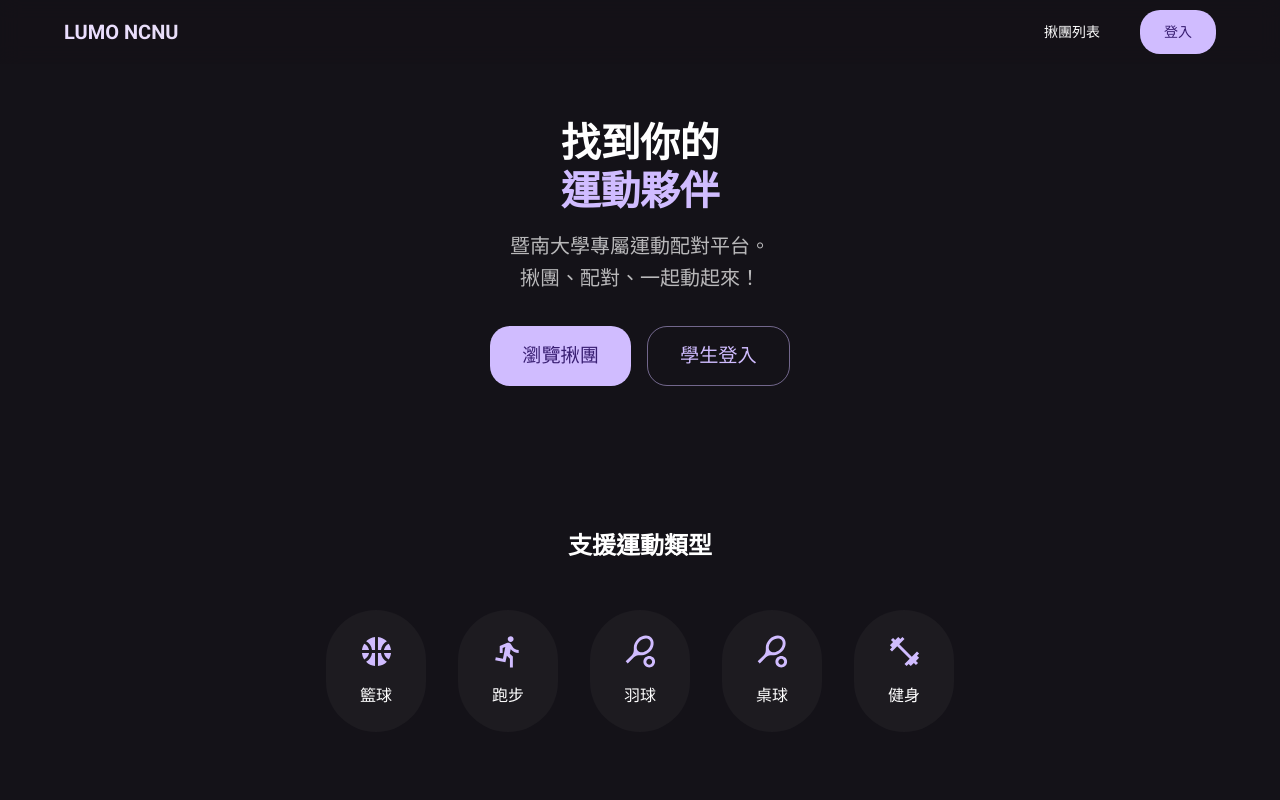
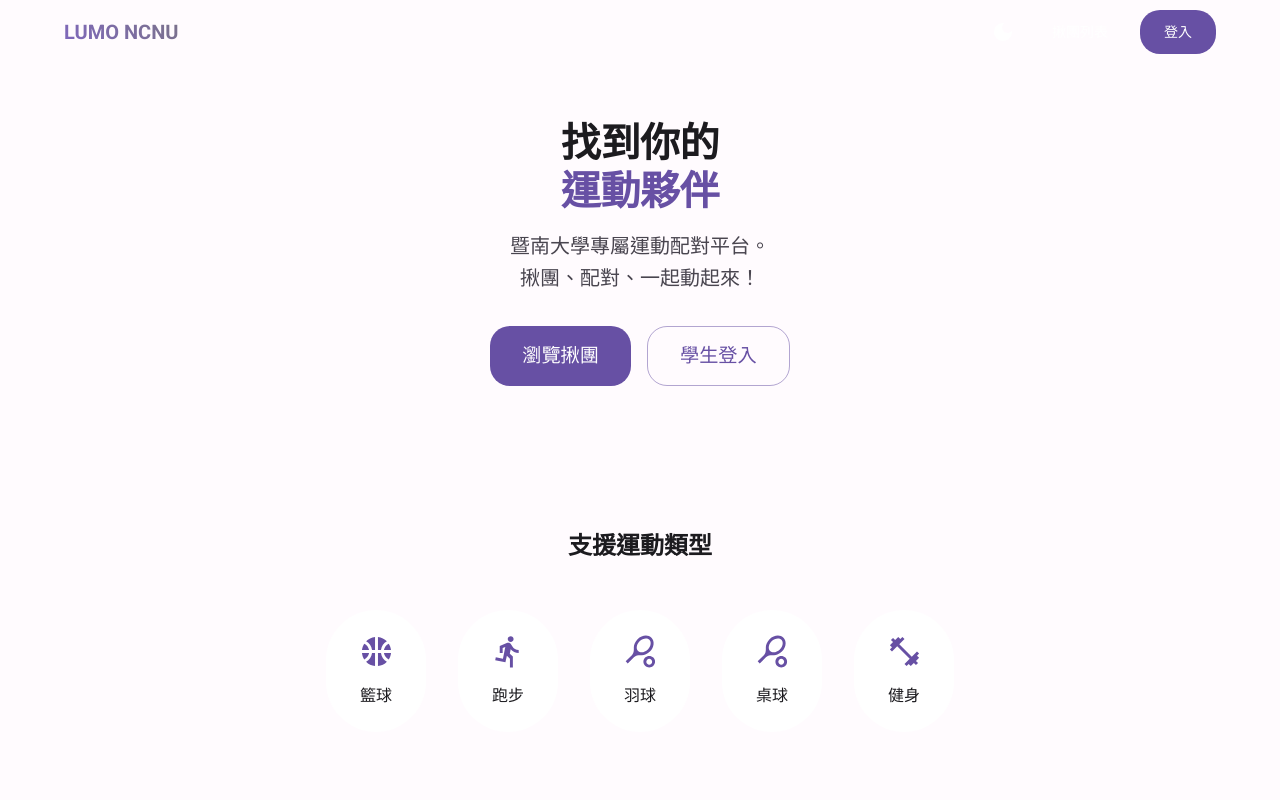
Before and after one commit to DONGHANK-001/lumo-ncnu, a Next.js app in the folder frontend/: page / in a window 1280 px wide. Shown: the top 800 px of the page. Built offline with nearby package versions, Linux system fonts and the light colour scheme; no server answers.

Commit message:
feat: 加入深色/淺色模式切換功能

```diff
--- a/frontend/src/app/page.tsx
+++ b/frontend/src/app/page.tsx
@@ -15,7 +15,8 @@ import {
     Alert,
     Snackbar,
     Paper,
-    useTheme
+    useTheme,
+    IconButton
 } from '@mui/material';
 import {
     SportsBasketball,
@@ -24,13 +25,16 @@ import {
     FitnessCenter,
     School,
     Group,
-    Security
+    Security,
+    DarkMode,
+    LightMode
 } from '@mui/icons-material';
 import Link from 'next/link';
 import { useAuth } from '@/hooks/useAuth';
 import { useWakeupBackend } from '@/hooks/useWakeupBackend';
 import { useServiceWorker } from '@/hooks/useServiceWorker';
 import { useState, useEffect } from 'react';
+import { useThemeMode } from '@/theme/ThemeModeContext';
 
 const SPORTS = [
     { icon: <SportsBasketball fontSize="large" />, name: '籃球' },
@@ -43,6 +47,7 @@ const SPORTS = [
 export default function LandingPage() {
     const theme = useTheme();
     const { user, loading, error, signIn } = useAuth();
+    const { mode, toggleMode } = useThemeMode();
     const [showError, setShowError] = useState(false);
 
     // 預先喚醒後端 (Render 冷啟動優化)
@@ -83,7 +88,7 @@ export default function LandingPage() {
     return (
         <Box sx={{ bgcolor: 'background.default', minHeight: '100vh', color: 'text.primary' }}>
             {/* AppBar */}
-            <AppBar position="fixed" elevation={0} sx={{ backdropFilter: 'blur(10px)', bgcolor: 'rgba(20, 18, 24, 0.8)' }}>
+            <AppBar position="fixed" elevation={0} sx={{ backdropFilter: 'blur(10px)', bgcolor: mode === 'dark' ? 'rgba(20, 18, 24, 0.8)' : 'rgba(255, 251, 254, 0.9)' }}>
                 <Container maxWidth="lg">
                     <Toolbar disableGutters sx={{ justifyContent: 'space-between' }}>
                         <Stack direction="row" alignItems="center" spacing={1} component={Link} href="/" sx={{ textDecoration: 'none', color: 'inherit' }}>
@@ -92,7 +97,10 @@ export default function LandingPage() {
                             </Typography>
                         </Stack>
 
-                        <Stack direction="row" spacing={2} alignItems="center">
+                        <Stack direction="row" spacing={1} alignItems="center">
+                            <IconButton onClick={toggleMode} color="inherit" size="small" sx={{ mr: 1 }}>
+                                {mode === 'dark' ? <LightMode /> : <DarkMode />}
+                            </IconButton>
                             <Button component={Link} href="/groups" color="inherit">揪團列表</Button>
                             {loading ? (
                                 <Box sx={{ width: 80, height: 36, bgcolor: 'action.hover', borderRadius: 2 }} />
--- a/frontend/src/styles/globals.css
+++ b/frontend/src/styles/globals.css
@@ -1,13 +1,6 @@
 /* 全域樣式 - MUI 透過 ThemeRegistry 處理大部分樣式 */
 
-:root {
-  --background-start-rgb: 20, 18, 24;
-  --background-end-rgb: 20, 18, 24;
-}
-
-body {
-  background: rgb(var(--background-start-rgb));
-}
+/* 主題會由 MUI CssBaseline 自動設定 */
 
 /* 滾動條客製化 - 配合深色主題 */
 ::-webkit-scrollbar {
--- /dev/null
+++ b/frontend/src/theme/ThemeModeContext.tsx
@@ -0,0 +1,79 @@
+'use client';
+
+import React, { createContext, useContext, useState, useEffect, useMemo, ReactNode } from 'react';
+import { PaletteMode } from '@mui/material';
+
+interface ThemeModeContextType {
+    mode: PaletteMode;
+    toggleMode: () => void;
+    setMode: (mode: PaletteMode) => void;
+}
+
+const ThemeModeContext = createContext<ThemeModeContextType | undefined>(undefined);
+
+const STORAGE_KEY = 'lumo-theme-mode';
+
+/**
+ * 取得系統偏好的主題模式
+ */
+function getSystemPreference(): PaletteMode {
+    if (typeof window === 'undefined') return 'dark';
+    return window.matchMedia('(prefers-color-scheme: dark)').matches ? 'dark' : 'light';
+}
+
+/**
+ * 取得儲存的主題模式或系統偏好
+ */
+function getStoredMode(): PaletteMode {
+    if (typeof window === 'undefined') return 'dark';
+    const stored = localStorage.getItem(STORAGE_KEY);
+    if (stored === 'light' || stored === 'dark') {
+        return stored;
+    }
+    return getSystemPreference();
+}
+
+export function ThemeModeProvider({ children }: { children: ReactNode }) {
+    const [mode, setModeState] = useState<PaletteMode>('dark');
+    const [mounted, setMounted] = useState(false);
+
+    // 初始化時讀取儲存的設定
+    useEffect(() => {
+        setModeState(getStoredMode());
+        setMounted(true);
+    }, []);
+
+    // 切換模式
+    const toggleMode = () => {
+        const newMode = mode === 'dark' ? 'light' : 'dark';
+        setModeState(newMode);
+        localStorage.setItem(STORAGE_KEY, newMode);
+    };
+
+    // 設定特定模式
+    const setMode = (newMode: PaletteMode) => {
+        setModeState(newMode);
+        localStorage.setItem(STORAGE_KEY, newMode);
+    };
+
+    const value = useMemo(() => ({ mode, toggleMode, setMode }), [mode]);
+
+    // 避免 hydration mismatch，等待 client 端掛載
+    if (!mounted) {
+        return null;
+    }
+
+    return (
+        <ThemeModeContext.Provider value={value}>
+            {children}
+        </ThemeModeContext.Provider>
+    );
+}
+
+export function useThemeMode() {
+    const context = useContext(ThemeModeContext);
+    if (context === undefined) {
+        throw new Error('useThemeMode must be used within a ThemeModeProvider');
+    }
+    return context;
+}
--- a/frontend/src/theme/ThemeRegistry.tsx
+++ b/frontend/src/theme/ThemeRegistry.tsx
@@ -6,9 +6,22 @@ import { useServerInsertedHTML } from 'next/navigation';
 import { CacheProvider } from '@emotion/react';
 import { ThemeProvider } from '@mui/material/styles';
 import CssBaseline from '@mui/material/CssBaseline';
-import theme from './theme';
+import { createAppTheme } from './theme';
+import { ThemeModeProvider, useThemeMode } from './ThemeModeContext';
 
 // This implementation is based on the official MUI guide for Next.js App Router
+
+function ThemeProviderWithMode({ children }: { children: React.ReactNode }) {
+    const { mode } = useThemeMode();
+    const theme = React.useMemo(() => createAppTheme(mode), [mode]);
+
+    return (
+        <ThemeProvider theme={theme}>
+            <CssBaseline />
+            {children}
+        </ThemeProvider>
+    );
+}
 
 export default function ThemeRegistry({ children }: { children: React.ReactNode }) {
     const options = { key: 'mui' };
@@ -55,10 +68,11 @@ export default function ThemeRegistry({ children }: { children: React.ReactNode
 
     return (
         <CacheProvider value={cache}>
-            <ThemeProvider theme={theme}>
-                <CssBaseline />
-                {children}
-            </ThemeProvider>
+            <ThemeModeProvider>
+                <ThemeProviderWithMode>
+                    {children}
+                </ThemeProviderWithMode>
+            </ThemeModeProvider>
         </CacheProvider>
     );
 }
--- a/frontend/src/theme/theme.ts
+++ b/frontend/src/theme/theme.ts
@@ -1,6 +1,6 @@
 'use client';
 
-import { createTheme } from '@mui/material/styles';
+import { createTheme, Theme, PaletteMode } from '@mui/material/styles';
 import { Roboto } from 'next/font/google';
 
 const roboto = Roboto({
@@ -9,35 +9,8 @@ const roboto = Roboto({
     display: 'swap',
 });
 
-// Lumo Brand Colors (Deep Violet / Indigo)
-// M3 relies on tonal palettes. We define a primary color and let MUI handle some generation,
-// but for a strict M3 look we customize palette heavily.
-
-const theme = createTheme({
-    palette: {
-        mode: 'dark', // Default to dark mode for that premium feel
-        primary: {
-            main: '#D0BCFF', // M3 Dark Primary (Light Purple)
-            light: '#EADDFF',
-            dark: '#4F378B',
-            contrastText: '#381E72',
-        },
-        secondary: {
-            main: '#CCC2DC', // M3 Dark Secondary
-            light: '#E8DEF8',
-            dark: '#4A4458',
-            contrastText: '#332D41',
-        },
-        background: {
-            default: '#141218', // M3 Dark Background
-            paper: '#1D1B20', // M3 Dark Surface
-        },
-        error: {
-            main: '#F2B8B5',
-            contrastText: '#601410',
-        },
-        // Custom M3 Surface Containers if needed
-    },
+// 共用的基礎設定
+const baseThemeOptions = {
     typography: {
         fontFamily: roboto.style.fontFamily,
         h1: {
@@ -51,18 +24,18 @@ const theme = createTheme({
             letterSpacing: '-0.01em',
         },
         button: {
-            textTransform: 'none', // M3 buttons are sentence case usually
+            textTransform: 'none' as const,
             fontWeight: 500,
         },
     },
     shape: {
-        borderRadius: 16, // M3 uses larger border radius
+        borderRadius: 16,
     },
     components: {
         MuiButton: {
             styleOverrides: {
                 root: {
-                    borderRadius: 20, // Pill shape
+                    borderRadius: 20,
                     padding: '10px 24px',
                 },
                 contained: {
@@ -76,9 +49,7 @@ const theme = createTheme({
         MuiCard: {
             styleOverrides: {
                 root: {
-                    borderRadius: 24, // M3 Card Radius
-                    // M3 Elevated Card
-                    backgroundColor: '#1D1B20',
+                    borderRadius: 24,
                     backgroundImage: 'none',
                 },
             },
@@ -86,7 +57,7 @@ const theme = createTheme({
         MuiPaper: {
             styleOverrides: {
                 root: {
-                    backgroundImage: 'none', // Disable default overlay in dark mode to control it manually
+                    backgroundImage: 'none',
                 },
             },
         },
@@ -94,12 +65,100 @@ const theme = createTheme({
             styleOverrides: {
                 root: {
                     backgroundImage: 'none',
-                    backgroundColor: '#141218', // Match background
                     boxShadow: 'none',
-                }
-            }
-        }
+                },
+            },
+        },
     },
-});
+};
 
+// 深色模式調色盤 (M3 Dark)
+const darkPalette = {
+    mode: 'dark' as PaletteMode,
+    primary: {
+        main: '#D0BCFF',
+        light: '#EADDFF',
+        dark: '#4F378B',
+        contrastText: '#381E72',
+    },
+    secondary: {
+        main: '#CCC2DC',
+        light: '#E8DEF8',
+        dark: '#4A4458',
+        contrastText: '#332D41',
+    },
+    background: {
+        default: '#141218',
+        paper: '#1D1B20',
+    },
+    error: {
+        main: '#F2B8B5',
+        contrastText: '#601410',
+    },
+};
+
+// 淺色模式調色盤 (M3 Light)
+const lightPalette = {
+    mode: 'light' as PaletteMode,
+    primary: {
+        main: '#6750A4',
+        light: '#7F67BE',
+        dark: '#4F378B',
+        contrastText: '#FFFFFF',
+    },
+    secondary: {
+        main: '#625B71',
+        light: '#7A7289',
+        dark: '#4A4458',
+        contrastText: '#FFFFFF',
+    },
+    background: {
+        default: '#FFFBFE',
+        paper: '#FFFFFF',
+    },
+    text: {
+        primary: '#1C1B1F',
+        secondary: '#49454F',
+    },
+    error: {
+        main: '#B3261E',
+        contrastText: '#FFFFFF',
+    },
+};
+
+/**
+ * 根據模式創建主題
+ */
+export function createAppTheme(mode: PaletteMode): Theme {
+    const palette = mode === 'dark' ? darkPalette : lightPalette;
+
+    return createTheme({
+        ...baseThemeOptions,
+        palette,
+        components: {
+            ...baseThemeOptions.components,
+            MuiCard: {
+                styleOverrides: {
+                    root: {
+                        borderRadius: 24,
+                        backgroundColor: mode === 'dark' ? '#1D1B20' : '#FFFFFF',
+                        backgroundImage: 'none',
+                    },
+                },
+            },
+            MuiAppBar: {
+                styleOverrides: {
+                    root: {
+                        backgroundImage: 'none',
+                        backgroundColor: mode === 'dark' ? '#141218' : '#FFFBFE',
+                        boxShadow: 'none',
+                    },
+                },
+            },
+        },
+    });
+}
+
+// 預設深色主題 (向後兼容)
+const theme = createAppTheme('dark');
 export default theme;
```
